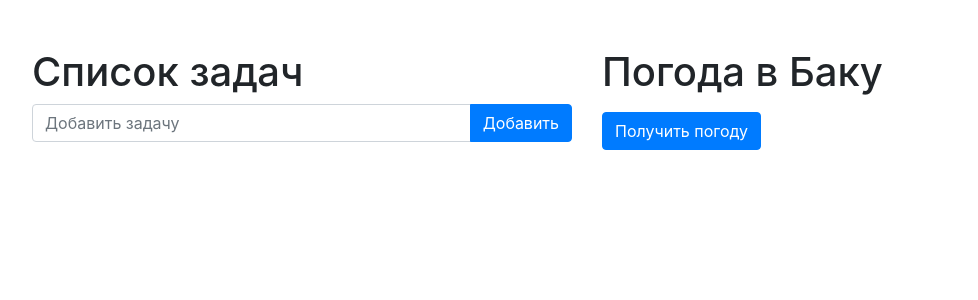
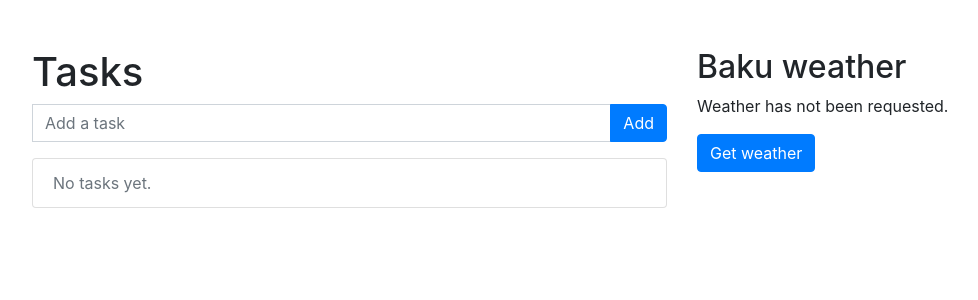
Before and after one commit to omar07ibrahim/Todo, a Flask app: page / in a window 1280 px wide. Shown: the top 300 px of the page, without its empty margins (53-1031 px from the left). Run offline with Flask 3, Linux system fonts and the light colour scheme; some libraries are stand-ins or nearby versions.

Commit message:
Remove committed runtime credentials

```diff
--- a/app.py
+++ b/app.py
@@ -1,98 +1,139 @@
-from flask import Flask, render_template, request, redirect, url_for, flash, jsonify
+"""Legacy task application with an explicit environment-only secret boundary."""
+
+from __future__ import annotations
+
+import os
+from typing import Any
+
+import requests
+from flask import Flask, flash, jsonify, redirect, render_template, request, url_for
 from flask_bootstrap import Bootstrap
 from flask_sqlalchemy import SQLAlchemy
-import requests
+
+
+def _required_signing_secret() -> str:
+    value = os.environ.get("TODO_SECRET_KEY")
+    if value is None or len(value) < 32 or any(character.isspace() for character in value):
+        raise RuntimeError(
+            "TODO_SECRET_KEY must contain at least 32 non-whitespace characters"
+        )
+    return value
+
 
 app = Flask(__name__)
-app.secret_key = 'lopux'
-bootstrap = Bootstrap(app)
-app.app_context().push()
-
-app.config['SQLALCHEMY_DATABASE_URI'] = 'sqlite:///tasks.db'
+app.secret_key = _required_signing_secret()
+app.config.update(
+    SQLALCHEMY_DATABASE_URI=os.environ.get(
+        "TODO_DATABASE_URL", "sqlite:///tasks.db"
+    ),
+    SQLALCHEMY_TRACK_MODIFICATIONS=False,
+    SESSION_COOKIE_HTTPONLY=True,
+    SESSION_COOKIE_SAMESITE="Lax",
+    SESSION_COOKIE_SECURE=os.environ.get("TODO_COOKIE_SECURE") == "1",
+)
+Bootstrap(app)
 db = SQLAlchemy(app)
 
-def get_weather_in_baku():
-    api_key = '886705b4c1182eb1c69f28eb8c520e20'
-    city = 'Baku'
-    url  = f"https://api.openweathermap.org/data/2.5/weather?q={city}&lang=az&units=metric&appid={api_key}"
 
-    response = requests.get(url)
-    if response.status_code == 200:
-        data = response.json()
-        pogoda = data['weather'][0]['description']
-        temperatura = data['main']['temp']
-        return f'Погода в Баку: {pogoda.capitalize()}, Температура: {temperatura}°C'
-    else:
-        print(response)
-        return 'Не удалось получить данные о погоде'
+def get_weather_in_baku() -> str:
+    """Fetch optional weather data without embedding or logging credentials."""
+    api_key = os.environ.get("OPENWEATHER_API_KEY")
+    if not api_key:
+        return "Weather integration is disabled until OPENWEATHER_API_KEY is set."
+
+    try:
+        response = requests.get(
+            "https://api.openweathermap.org/data/2.5/weather",
+            params={
+                "appid": api_key,
+                "lang": "az",
+                "q": "Baku",
+                "units": "metric",
+            },
+            timeout=(2, 5),
+        )
+        response.raise_for_status()
+        data: Any = response.json()
+        description = data["weather"][0]["description"]
+        temperature = data["main"]["temp"]
+    except (KeyError, IndexError, TypeError, ValueError, requests.RequestException):
+        return "Weather data is temporarily unavailable."
+
+    return (
+        f"Weather in Baku: {str(description).capitalize()}, "
+        f"temperature: {temperature}°C"
+    )
+
 
 class Task(db.Model):
     id = db.Column(db.Integer, primary_key=True)
     task = db.Column(db.String(200), nullable=False)
     done = db.Column(db.Boolean, default=False)
 
-db.create_all()
 
-@app.route('/get_weather')
+with app.app_context():
+    db.create_all()
+
+
+@app.get("/get_weather")
 def get_weather():
-    weather_info = get_weather_in_baku()
-    return jsonify(weather_info)
+    return jsonify(get_weather_in_baku())
 
-@app.route('/')
+
+@app.get("/")
 def index():
-    tasks = Task.query.all()
-    return render_template('index.html', tasks=tasks)
+    return render_template("index.html", tasks=Task.query.all())
 
-@app.route('/add_task', methods=['POST'])
+
+@app.post("/add_task")
 def add_task():
-    task = request.form.get('task')
+    task = request.form.get("task", "").strip()
     if task:
-        new_task = Task(task=task)
-        db.session.add(new_task)
+        db.session.add(Task(task=task[:200]))
         db.session.commit()
-        flash('Задача добавлена', 'success')
+        flash("Task added", "success")
     else:
-        flash('Введите задачу', 'danger')
-    return redirect(url_for('index'))
+        flash("Enter a task", "danger")
+    return redirect(url_for("index"))
 
-@app.route('/delete_task/<int:id>')
-def delete_task(id):
-    task_to_delete = Task.query.get(id)
+
+@app.route("/edit_task/<int:task_id>", methods=["GET", "POST"])
+def edit_task(task_id: int):
+    task_to_edit = db.session.get(Task, task_id)
+    if request.method == "POST":
+        new_task = request.form.get("new_task", "").strip()
+        if task_to_edit and new_task:
+            task_to_edit.task = new_task[:200]
+            db.session.commit()
+            flash("Task updated", "success")
+            return redirect(url_for("index"))
+        flash("Unknown task or empty value", "danger")
+    return render_template("edit_task.html", task_id=task_id)
+
+
+@app.post("/toggle_task/<int:task_id>")
+def toggle_task(task_id: int):
+    task_to_toggle = db.session.get(Task, task_id)
+    if task_to_toggle:
+        task_to_toggle.done = not task_to_toggle.done
+        db.session.commit()
+        flash("Task status updated", "success")
+    else:
+        flash("Unknown task", "danger")
+    return redirect(url_for("index"))
+
+
+@app.post("/delete_task/<int:task_id>")
+def delete_task(task_id: int):
+    task_to_delete = db.session.get(Task, task_id)
     if task_to_delete:
         db.session.delete(task_to_delete)
         db.session.commit()
-        flash('Задача удалена', 'success')
+        flash("Task deleted", "success")
     else:
-        flash('Неверный индекс задачи', 'danger')
-    return redirect(url_for('index'))
-
-@app.route('/edit_task/<int:id>', methods=['GET', 'POST'])
-def edit_task(id):
-    if request.method == 'POST':
-        new_task = request.form.get('new_task')
-        task_to_edit = Task.query.get(id)
-        if task_to_edit and new_task:
-            task_to_edit.task = new_task
-            db.session.commit()
-            flash('Задача изменена', 'success')
-            return redirect(url_for('index'))  # Redirect to the index page after editing
-        else:
-            flash('Неверный индекс задачи или пустое поле', 'danger')
-    return render_template('edit_task.html', task_id=id)  # Render an edit_task.html template for GET requests
+        flash("Unknown task", "danger")
+    return redirect(url_for("index"))
 
 
-@app.route('/toggle_task/<int:id>')
-def toggle_task(id):
-    task_to_toggle = Task.query.get(id)
-    if task_to_toggle:
-        task_to_toggle.done = not task_to_toggle.done
-        db.session.commit()
-        flash('Статус задачи изменен', 'success')
-    else:
-        flash('Неверный индекс задачи', 'danger')
-    return redirect(url_for('index'))
-
-if __name__ == '__main__':
-    with app.app_context():
-        db.create_all()
-    app.run(debug=True)
+if __name__ == "__main__":
+    app.run(debug=False)
--- a/templates/index.html
+++ b/templates/index.html
@@ -1,55 +1,60 @@
 <!DOCTYPE html>
-<html>
+<html lang="en">
 <head>
-    <title>To-Do и Погода в Баку</title>
+    <meta charset="utf-8">
+    <meta name="viewport" content="width=device-width, initial-scale=1">
+    <title>Tasks and Baku weather</title>
     <link rel="stylesheet" href="https://stackpath.bootstrapcdn.com/bootstrap/4.5.2/css/bootstrap.min.css">
 </head>
 <body>
-    <div class="container mt-5">
+    <main class="container mt-5">
         <div class="row">
-            <div class="col-md-6">
-                <h1>Список задач</h1>
-                <form method="POST" action="/add_task">
+            <section class="col-md-7" aria-labelledby="tasks-heading">
+                <h1 id="tasks-heading">Tasks</h1>
+                <form method="post" action="/add_task">
                     <div class="input-group mb-3">
-                        <input type="text" name="task" class="form-control" placeholder="Добавить задачу" required>
+                        <label class="sr-only" for="new-task">New task</label>
+                        <input id="new-task" type="text" name="task" maxlength="200" class="form-control" placeholder="Add a task" required>
                         <div class="input-group-append">
-                            <button type="submit" class="btn btn-primary">Добавить</button>
+                            <button type="submit" class="btn btn-primary">Add</button>
                         </div>
                     </div>
                 </form>
                 <ul class="list-group">
                     {% for task in tasks %}
-                        <li class="list-group-item{% if task.done %} list-group-item-success{% endif %}">
-                            {{ task.task }}
-                            <span class="float-right">
-                                <a href="/edit_task/{{ task.id }}" class="btn btn-warning btn-sm">Редактировать</a>
-                                <a href="/toggle_task/{{ task.id }}" class="btn btn-success btn-sm">Завершить</a>
-                                <a href="/delete_task/{{ task.id }}" class="btn btn-danger btn-sm">Удалить</a>
-                            </span>
-                        </li>
+                    <li class="list-group-item{% if task.done %} list-group-item-success{% endif %}">
+                        {{ task.task }}
+                        <div class="float-right d-flex">
+                            <a href="/edit_task/{{ task.id }}" class="btn btn-warning btn-sm mr-1">Edit</a>
+                            <form method="post" action="/toggle_task/{{ task.id }}" class="mr-1">
+                                <button type="submit" class="btn btn-success btn-sm">Toggle</button>
+                            </form>
+                            <form method="post" action="/delete_task/{{ task.id }}">
+                                <button type="submit" class="btn btn-danger btn-sm">Delete</button>
+                            </form>
+                        </div>
+                    </li>
+                    {% else %}
+                    <li class="list-group-item text-muted">No tasks yet.</li>
                     {% endfor %}
                 </ul>
-             </div>
-            <div class="col-md-6">
-                <h1>Погода в Баку</h1>
-                <p id="weather-info">{{ weather }}</p>
-                <button class="btn btn-primary" id="get-weather">Получить погоду</button>
-            </div>
+            </section>
+            <section class="col-md-5" aria-labelledby="weather-heading">
+                <h2 id="weather-heading">Baku weather</h2>
+                <p id="weather-info" aria-live="polite">Weather has not been requested.</p>
+                <button class="btn btn-primary" id="get-weather" type="button">Get weather</button>
+            </section>
         </div>
-    </div>
+    </main>
     <script src="https://code.jquery.com/jquery-3.5.1.min.js"></script>
     <script>
-        $(document).ready(function() {
-            $('#get-weather').click(function() {
+        $(function() {
+            $('#get-weather').on('click', function() {
                 $.ajax({
                     url: '/get_weather',
                     type: 'GET',
-                    success: function(response) {
-                        $('#weather-info').html(response);
-                    },
-                    error: function() {
-                        $('#weather-info').html('Ошибка при получении погоды');
-                    }
+                    success: function(response) { $('#weather-info').text(response); },
+                    error: function() { $('#weather-info').text('Weather request failed.'); }
                 });
             });
         });
```
Also changed, not shown: SECURITY.md (added, +16 -0 lines), README.md (added), 2 other files.
